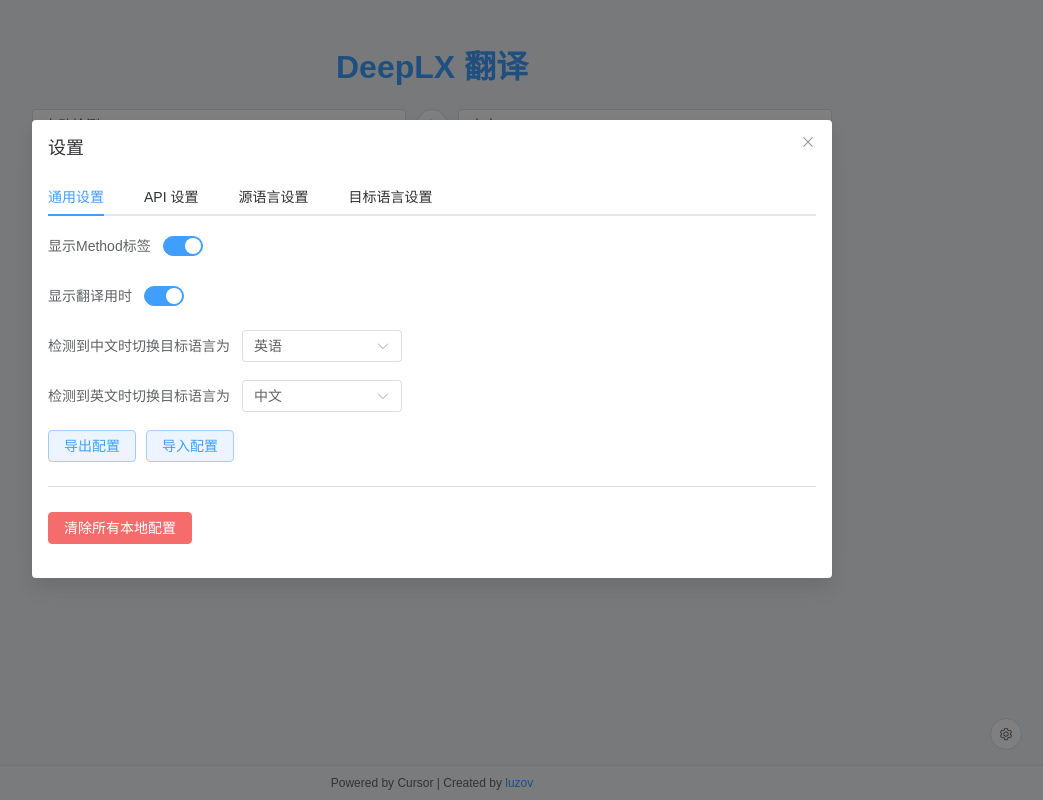
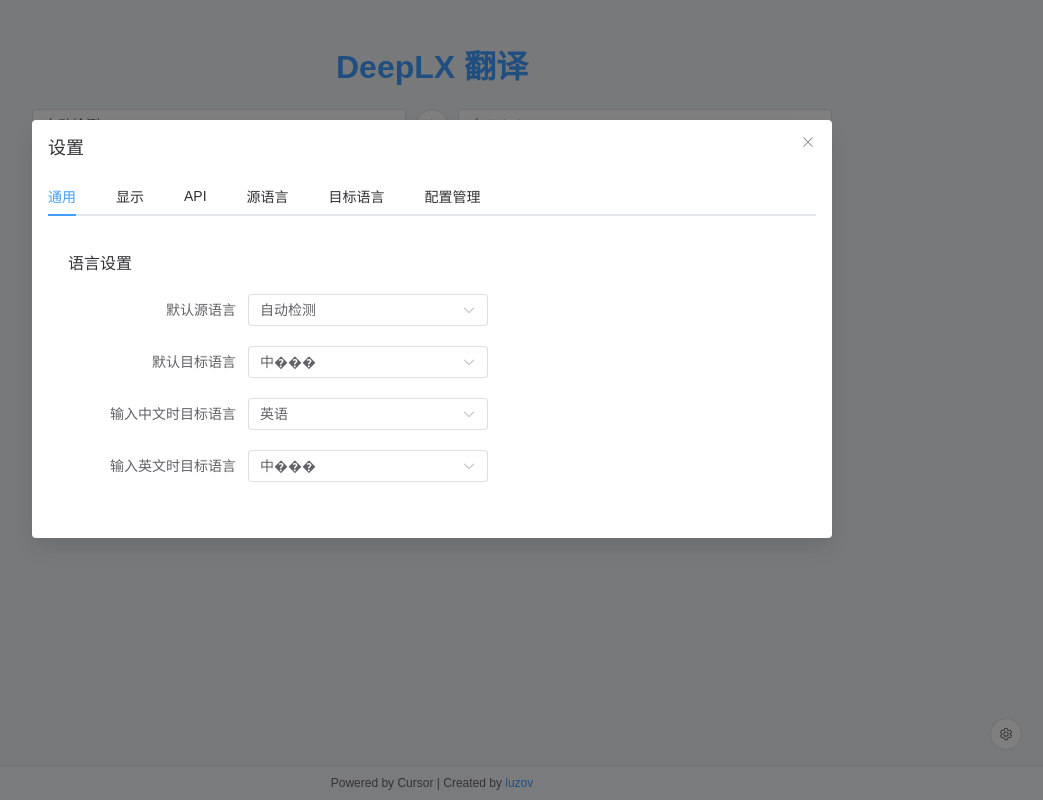
Before and after one commit to luzov/deeplx-translator, a Vue app: page / in a window 1280 px wide. Both pictures are taken after a click on the button 1214 px from the left and 734 px from the top of the page. Shown: the whole page, without its empty margins (208-1251 px from the left). Built offline with nearby package versions, Linux system fonts and the light colour scheme.

Commit message:
修改设置页布局，优化中文目标语言配置

```diff
--- a/src/components/TranslatorComponent.vue
+++ b/src/components/TranslatorComponent.vue
@@ -66,68 +66,90 @@
 
         <el-dialog title="设置" v-model="settingsVisible" width="800px" class="settings-dialog">
             <el-tabs>
-                <el-tab-pane label="通用设置">
-                    <el-form>
-                        <el-form-item label="显示Method标签">
-                            <el-switch v-model="showMethodLabel" />
+                <!-- 通用设置（语言设置） -->
+                <el-tab-pane label="通用">
+                    <el-form label-width="180px" class="settings-form">
+                        <div class="settings-group">
+                            <div class="settings-group-title">语言设置</div>
+                            <el-form-item label="默认源语言">
+                                <el-select v-model="defaultSourceLang" placeholder="选择默认源语言" class="settings-select">
+                                    <el-option v-for="lang in enabledSourceLangs"
+                                        :key="lang.value" :label="lang.label" :value="lang.value" />
+                                </el-select>
                             </el-form-item>
-                        <el-form-item label="显示翻译用时">
-                            <el-switch v-model="showTranslationTime" />
+
+                            <el-form-item label="默认目标语言">
+                                <el-select v-model="defaultTargetLang" placeholder="选择默认目标语言" class="settings-select">
+                                    <el-option v-for="lang in enabledTargetLangs"
+                                        :key="lang.value" :label="lang.label" :value="lang.value" />
+                                </el-select>
                             </el-form-item>
-                        <!-- 添加自动切换语言设置 -->
-                        <el-form-item label="检测到中文时切换目标语言为">
+
+                            <el-form-item label="输入中文时目标语言">
                                 <el-select v-model="autoTargetLangForChinese" placeholder="选择目标语言" class="settings-select">
                                     <el-option v-for="lang in enabledTargetLangs.filter(l => l.value !== 'ZH')"
                                         :key="lang.value" :label="lang.label" :value="lang.value" />
                                 </el-select>
                             </el-form-item>
 
-                        <el-form-item label="检测到英文时切换目标语言为">
+                            <el-form-item label="输入英文时目标语言">
                                 <el-select v-model="autoTargetLangForEnglish" placeholder="选择目标语言" class="settings-select">
                                     <el-option
                                         v-for="lang in enabledTargetLangs.filter(l => !['EN', 'EN-GB', 'EN-US'].includes(l.value))"
                                         :key="lang.value" :label="lang.label" :value="lang.value" />
                                 </el-select>
                             </el-form-item>
-                        <!-- 添加导入导出按钮 -->
-                        <div class="settings-actions">
-                            <el-button type="primary" plain @click="exportSettings">导出配置</el-button>
-                            <el-upload class="settings-upload" action="" :auto-upload="false" :show-file-list="false"
-                                accept=".json" @change="importSettings">
-                                <el-button type="primary" plain>导入配置</el-button>
-                            </el-upload>
                         </div>
-                        <el-divider />
-                        <!-- 现有的清除配置按钮 -->
-                        <el-form-item>
-                            <el-popconfirm title="确定要清除所有本地配置吗？此操作不可逆。" @confirm="clearAllLocalSettings"
-                                confirm-button-text="确定" cancel-button-text="取消">
-                                <template #reference>
-                                    <el-button type="danger">清除所有本地配置</el-button>
-                                </template>
-                            </el-popconfirm>
-                        </el-form-item>
                     </el-form>
                 </el-tab-pane>
-                <el-tab-pane label="API 设置">
+
+                <!-- 显示设置 -->
+                <el-tab-pane label="显示">
+                    <el-form label-width="180px" class="settings-form">
+                        <div class="settings-group">
+                            <div class="settings-group-title">显示设置</div>
+                            <el-form-item label="显示翻译引擎标签">
+                                <el-switch v-model="showMethodLabel" />
+                            </el-form-item>
+                            <el-form-item label="显示翻译用时">
+                                <el-switch v-model="showTranslationTime" />
+                            </el-form-item>
+                        </div>
+                    </el-form>
+                </el-tab-pane>
+
+                <!-- API设置 -->
+                <el-tab-pane label="API">
                     <div class="api-header">
+                        <div class="api-form-container">
                             <el-form :inline="true" class="api-form">
-                            <el-form-item label="API 地址" class="api-input">
+                                <el-form-item label="API 地址" class="api-input-item">
                                     <el-input v-model="newApiUrl" placeholder="输入新的 API 地址" />
                                 </el-form-item>
-                            <el-form-item>
+                                <el-form-item class="api-button-item">
                                     <el-button type="primary" @click="addApiUrl" :loading="isCheckingApi">添加</el-button>
                                 </el-form-item>
                             </el-form>
+                        </div>
                         <div class="api-actions">
-                            <el-button type="primary" @click="checkAllApiAvailability" :loading="isCheckingAllApis"
-                                size="small">
+                            <div class="api-actions-spacer"></div>
+                            <el-button
+                                type="primary"
+                                size="small"
+                                @click="checkAllApiAvailability"
+                                :loading="isCheckingAllApis">
                                 检查可用性
                             </el-button>
-                            <el-popconfirm title="确定要删除所有不可用的API吗？" @confirm="removeUnavailableApis"
-                                confirm-button-text="确定" cancel-button-text="取消">
+                            <el-popconfirm
+                                title="确定要删除所有不可用的API吗？"
+                                @confirm="removeUnavailableApis"
+                                confirm-button-text="确定"
+                                cancel-button-text="取消">
                                 <template #reference>
-                                    <el-button type="danger" size="small" :disabled="!hasUnavailableApis">
+                                    <el-button
+                                        type="danger"
+                                        size="small"
+                                        :disabled="!hasUnavailableApis">
                                         删除不可用
                                     </el-button>
                                 </template>
@@ -164,7 +186,9 @@
                         </el-table-column>
                     </el-table>
                 </el-tab-pane>
-                <el-tab-pane label="源语言设置">
+
+                <!-- 源语言设置 -->
+                <el-tab-pane label="源语言">
                     <el-button @click="resetSourceLanguages">重置源语言设置</el-button>
                     <el-table :data="sourceLangs" row-key="value" height="400" style="width: 100%">
                         <el-table-column prop="label" label="语言" />
@@ -176,7 +200,9 @@
                         </el-table-column>
                     </el-table>
                 </el-tab-pane>
-                <el-tab-pane label="目标语言设置">
+
+                <!-- 目标语言设置 -->
+                <el-tab-pane label="目标语言">
                     <el-button @click="resetTargetLanguages">重置目标语言设置</el-button>
                     <el-table :data="targetLangs" row-key="value" height="400" style="width: 100%">
                         <el-table-column prop="label" label="语言" />
@@ -187,6 +213,31 @@
                             </template>
                         </el-table-column>
                     </el-table>
+                </el-tab-pane>
+
+                <!-- 配置管理 -->
+                <el-tab-pane label="配置管理">
+                    <el-form label-width="180px" class="settings-form">
+                        <div class="settings-group">
+                            <div class="settings-group-title">配置管理</div>
+                            <el-form-item class="settings-actions">
+                                <el-button type="primary" plain @click="exportSettings">导出配置</el-button>
+                                <el-upload class="settings-upload" action="" :auto-upload="false" :show-file-list="false"
+                                    accept=".json" @change="importSettings">
+                                    <el-button type="primary" plain>导入配置</el-button>
+                                </el-upload>
+                            </el-form-item>
+
+                            <el-form-item>
+                                <el-popconfirm title="确定要清除所有本地配置吗？此操作不可逆。" @confirm="clearAllLocalSettings"
+                                    confirm-button-text="确定" cancel-button-text="取消">
+                                    <template #reference>
+                                        <el-button type="danger">清除所有本地配置</el-button>
+                                    </template>
+                                </el-popconfirm>
+                            </el-form-item>
+                        </div>
+                    </el-form>
                 </el-tab-pane>
             </el-tabs>
         </el-dialog>
@@ -204,31 +255,35 @@
 import { ElMessage, ElMessageBox } from 'element-plus';
 import { Refresh, Setting, Document } from '@element-plus/icons-vue';
 
-const sourceText = ref('');
-const translationResult = ref('');
-const alternativeTranslations = ref<string[]>([]);
-const alternativeTranslationsText = ref('');
-const translationMethod = ref('');
-const isTranslating = ref(false);
-const settingsVisible = ref(false);
-const newApiUrl = ref('');
-const apiUrls = ref<{ url: string; method: string; available: boolean; useCount: number; lastUsed: number; successCount: number; failureCount: number }[]>([]);
-const sourceLang = ref('AUTO');
-const targetLang = ref('ZH');
-const showMethodLabel = ref(true);
-const isCheckingApi = ref(false);
-const isCheckingAllApis = ref(false);
-const showTranslationTime = ref(true);
-const translationTime = ref(0);
+const sourceText = ref('');  // 源文本
+const translationResult = ref('');  // 翻译结果
+const alternativeTranslations = ref<string[]>([]);  // 替代翻译
+const alternativeTranslationsText = ref('');  // 替代翻译文本
+const translationMethod = ref('');  // 翻译引擎
+const isTranslating = ref(false);   // 是否正在翻译
+const settingsVisible = ref(false); // 设置对话框是否可见
+const newApiUrl = ref('');  // 新API地址
+const apiUrls = ref<{ url: string; method: string; available: boolean; useCount: number; lastUsed: number; successCount: number; failureCount: number }[]>([]); // API列表
+const sourceLang = ref('AUTO');  // 源语言
+const targetLang = ref('ZH');  // 目标语言
+const showMethodLabel = ref(true);  // 显示翻译引擎标签
+const isCheckingApi = ref(false);  // 检查API可用性
+const isCheckingAllApis = ref(false);   // 检查API可用性
+const showTranslationTime = ref(true);  // 显示翻译用时
+const translationTime = ref(0); // 翻译用时
 const autoTargetLangForChinese = ref('EN');  // 检测到中文时的默认目标语言
 const autoTargetLangForEnglish = ref('ZH');  // 检测到英文时的默认目标语言
+const defaultSourceLang = ref('AUTO');  // 默认源语言
+const defaultTargetLang = ref('ZH');  // 默认目标语言
 
+// 语言设置
 interface Language {
     value: string;
     label: string;
     enabled: boolean;
 }
 
+// 源语言列表
 const sourceLangs = ref<Language[]>([
     { value: 'AUTO', label: '自动检测', enabled: true },
     { value: 'ZH', label: '中文', enabled: true },
@@ -243,7 +298,7 @@
     { value: 'BG', label: '保加利亚语', enabled: false },
     { value: 'CS', label: '捷克语', enabled: false },
     { value: 'DA', label: '丹麦语', enabled: false },
-    { value: 'EL', label: '希腊语', enabled: false },
+    { value: 'EL', label: '希腊', enabled: false },
     { value: 'ET', label: '爱沙尼亚语', enabled: false },
     { value: 'FI', label: '芬兰语', enabled: false },
     { value: 'HU', label: '匈牙利语', enabled: false },
@@ -255,15 +310,16 @@
     { value: 'PL', label: '波兰语', enabled: false },
     { value: 'PT', label: '葡萄牙语', enabled: false },
     { value: 'RO', label: '罗马尼亚语', enabled: false },
-    { value: 'SK', label: '斯洛伐克语', enabled: false },
+    { value: 'SK', label: '斯洛伐语', enabled: false },
     { value: 'SL', label: '斯洛文尼亚语', enabled: false },
     { value: 'SV', label: '瑞典语', enabled: false },
     { value: 'TR', label: '土耳其语', enabled: false },
     { value: 'UK', label: '乌克兰语', enabled: false },
 ]);
 
+// 目标语言列表
 const targetLangs = ref<Language[]>([
-    { value: 'ZH', label: '中文', enabled: true },
+    { value: 'ZH', label: '中���', enabled: true },
     { value: 'EN', label: '英语', enabled: true },
     { value: 'EN-US', label: '英语（美国）', enabled: true },
     { value: 'EN-GB', label: '英语（英国）', enabled: true },
@@ -300,10 +356,10 @@
     { value: 'ZH-HANT', label: '中文（繁体）', enabled: false },
 ]);
 
+// 启用源语言列表
 const enabledSourceLangs = computed(() => sourceLangs.value.filter(lang => lang.enabled));
+// 启用目标语言列表
 const enabledTargetLangs = computed(() => targetLangs.value.filter(lang => lang.enabled));
-
-
 
 
 // 修改格式化API URL的辅助函数
@@ -457,72 +513,6 @@
     isTranslating.value = false;
 };
 
-
-// 添加防抖函数
-const debounce = (fn: Function, delay: number) => {
-    let timeoutId: ReturnType<typeof setTimeout> | null = null;
-    return function (this: any, ...args: any[]) {
-        if (timeoutId !== null) {
-            clearTimeout(timeoutId);
-        }
-        timeoutId = setTimeout(() => fn.apply(this, args), delay);
-    };
-};
-
-// 添加检测中文的函数
-const containsChinese = (text: string): boolean => {
-    return /[\u4e00-\u9fa5]/.test(text);
-};
-
-// 添加检测英语的函数
-const containsEnglish = (text: string): boolean => {
-    return /[a-zA-Z]/.test(text);
-};
-
-// 监听目标语言变化
-watch(targetLang, () => {
-    if (sourceText.value.trim() && !isTranslating.value) {
-        translate();
-    }
-});
-
-
-watch(sourceText, debounce(() => {
-    const text = sourceText.value.trim();
-
-    if (!text) {
-        translationResult.value = '';
-        alternativeTranslations.value = [];
-        alternativeTranslationsText.value = '';
-        translationMethod.value = '';
-        return;
-    }
-
-    // 检测中文并自动切换目标语言
-    if (containsChinese(text) && targetLang.value === 'ZH') {
-        sourceLang.value = 'AUTO';
-        targetLang.value = autoTargetLangForChinese.value;
-        ElMessage.success('检测到中文输入，已自动切换目标语言');
-        return;
-    }
-
-    // 检测英语并自动切换目标语言
-    if (containsEnglish(text) && ['EN', 'EN-GB', 'EN-US'].includes(targetLang.value)) {
-        sourceLang.value = 'AUTO';
-        targetLang.value = autoTargetLangForEnglish.value;
-        ElMessage.success('检测到英语输入，已自动切换目标语言');
-        return;
-    }
-
-    if (!isTranslating.value) {
-        translate();
-    }
-}, 500));
-
-const showSettings = () => {
-    settingsVisible.value = true;
-};
-
 // 添加API函数
 const addApiUrl = async () => {
     if (!newApiUrl.value) {
@@ -582,22 +572,6 @@
     alternativeTranslationsText.value = '';
 };
 
-// 监听 showMethodLabel 的变化并保存到 localStorage
-watch(showMethodLabel, (newValue) => {
-    localStorage.setItem('showMethodLabel', JSON.stringify(newValue));
-});
-
-// 监听 showTranslationTime 的变化并保存到 localStorage
-watch(showTranslationTime, (newValue) => {
-    localStorage.setItem('showTranslationTime', JSON.stringify(newValue));
-});
-
-// 监听设置变化并保存
-watch([autoTargetLangForChinese, autoTargetLangForEnglish], ([newChinese, newEnglish]) => {
-    localStorage.setItem('autoTargetLangForChinese', newChinese);
-    localStorage.setItem('autoTargetLangForEnglish', newEnglish);
-});
-
 // 在组件挂载时从 localStorage 读取 showMethodLabel 和 apiUrls 的值
 onMounted(() => {
     const savedApiUrls = localStorage.getItem('apiUrls');
@@ -626,6 +600,18 @@
     }
 
     loadLanguageSettings();
+
+    const savedDefaultSourceLang = localStorage.getItem('defaultSourceLang');
+    if (savedDefaultSourceLang) {
+        defaultSourceLang.value = savedDefaultSourceLang;
+        sourceLang.value = savedDefaultSourceLang; // 设置初始源语言
+    }
+
+    const savedDefaultTargetLang = localStorage.getItem('defaultTargetLang');
+    if (savedDefaultTargetLang) {
+        defaultTargetLang.value = savedDefaultTargetLang;
+        targetLang.value = savedDefaultTargetLang; // 设置初始目标语言
+    }
 });
 
 // 添加计算属性来决定标签的类型
@@ -725,21 +711,6 @@
         }
     }, 1000);
 };
-
-// 检查单个API可用性的函数
-// const checkApiAvailability = async (apiUrl: string): Promise<boolean> => {
-//     try {
-//         const response = await makeApiRequest(apiUrl, {
-//             text: 'hello',
-//             source_lang: 'EN',
-//             target_lang: 'ZH',
-//         });
-//         return !!(response.data && response.data.data);
-//     } catch (error) {
-//         console.error('API可用性检查失败:', error);
-//         return false;
-//     }
-// };
 
 // 检查所有API可用性
 const checkAllApiAvailability = async () => {
@@ -849,7 +820,9 @@
         sourceLangs: sourceLangs.value,
         targetLangs: targetLangs.value,
         autoTargetLangForChinese: autoTargetLangForChinese.value,
-        autoTargetLangForEnglish: autoTargetLangForEnglish.value
+        autoTargetLangForEnglish: autoTargetLangForEnglish.value,
+        defaultSourceLang: defaultSourceLang.value,
+        defaultTargetLang: defaultTargetLang.value,
     };
 
     const blob = new Blob([JSON.stringify(settings, null, 2)], { type: 'application/json' });
@@ -893,6 +866,12 @@
             }
             if (settings.autoTargetLangForEnglish) {
                 autoTargetLangForEnglish.value = settings.autoTargetLangForEnglish;
+            }
+            if (settings.defaultSourceLang) {
+                defaultSourceLang.value = settings.defaultSourceLang;
+            }
+            if (settings.defaultTargetLang) {
+                defaultTargetLang.value = settings.defaultTargetLang;
             }
 
             // 保存到本地存储
@@ -943,6 +922,98 @@
 
     localStorage.setItem('apiUrls', JSON.stringify(apiUrls.value));
 };
+
+// 防抖函数
+const debounce = (fn: Function, delay: number) => {
+    let timeoutId: ReturnType<typeof setTimeout> | null = null;
+    return function (this: any, ...args: any[]) {
+        if (timeoutId !== null) {
+            clearTimeout(timeoutId);
+        }
+        timeoutId = setTimeout(() => fn.apply(this, args), delay);
+    };
+};
+
+// 检测中文
+const containsChinese = (text: string): boolean => {
+    return /[\u4e00-\u9fa5]/.test(text);
+};
+
+// 检测英语
+const containsEnglish = (text: string): boolean => {
+    return /[a-zA-Z]/.test(text);
+};
+
+// 以下为监听器
+// 监听目标语言变化
+watch(targetLang, () => {
+    if (sourceText.value.trim() && !isTranslating.value) {
+        translate();
+    }
+});
+
+watch(sourceText, debounce(() => {
+    const text = sourceText.value.trim();
+
+    if (!text) {
+        translationResult.value = '';
+        alternativeTranslations.value = [];
+        alternativeTranslationsText.value = '';
+        translationMethod.value = '';
+        return;
+    }
+
+    // 检测中文并自动切换目标语言
+    if (containsChinese(text) && ['ZH', 'ZH-HANS', 'ZH-HANT'].includes(targetLang.value)) {
+        sourceLang.value = 'AUTO';
+        targetLang.value = autoTargetLangForChinese.value;
+        ElMessage.success('检测到中文输入，已自动切换目标语言');
+        return;
+    }
+
+    // 检测英语并自动切换目标语言
+    if (containsEnglish(text) && ['EN', 'EN-GB', 'EN-US'].includes(targetLang.value)) {
+        sourceLang.value = 'AUTO';
+        targetLang.value = autoTargetLangForEnglish.value;
+        ElMessage.success('检测到英语输入，已自动切换目标语言');
+        return;
+    }
+
+    if (!isTranslating.value) {
+        translate();
+    }
+}, 500));
+
+const showSettings = () => {
+    settingsVisible.value = true;
+};
+
+// 监听 showMethodLabel 的变化并保存到 localStorage
+watch(showMethodLabel, (newValue) => {
+    localStorage.setItem('showMethodLabel', JSON.stringify(newValue));
+});
+
+// 监听 showTranslationTime 的变化并保存到 localStorage
+watch(showTranslationTime, (newValue) => {
+    localStorage.setItem('showTranslationTime', JSON.stringify(newValue));
+});
+
+// 监听设置变化并保存
+watch([autoTargetLangForChinese, autoTargetLangForEnglish], ([newChinese, newEnglish]) => {
+    localStorage.setItem('autoTargetLangForChinese', newChinese);
+    localStorage.setItem('autoTargetLangForEnglish', newEnglish);
+});
+
+// 添加对默认语言变化的监听
+watch([defaultSourceLang, defaultTargetLang], ([newSourceLang, newTargetLang]) => {
+    localStorage.setItem('defaultSourceLang', newSourceLang);
+    localStorage.setItem('defaultTargetLang', newTargetLang);
+
+    // 更新当前语言选择
+    sourceLang.value = newSourceLang;
+    targetLang.value = newTargetLang;
+});
+
 </script>
 
 <style scoped>
@@ -1044,32 +1115,58 @@
     flex-direction: column;
     gap: 16px;
     margin-bottom: 20px;
+    width: 100%;
+}
+
+.api-form-container {
+    width: 100%;
 }
 
 .api-form {
     display: flex;
-    align-items: center;
-    margin-bottom: 0;
+    width: 100%;
 }
 
+.api-input-item {
+    flex: 1;
+    margin-right: 10px;
+}
+
+.api-button-item {
+    width: auto;
+    margin-right: 0 !important;
+}
+
+.api-input-item :deep(.el-form-item__content) {
+    width: 100%;
+}
+
+.api-actions {
+    display: flex;
+    width: 100%;
+    justify-content: flex-end;
+    gap: 8px;  /* 减小按钮之间的间距 */
+    padding: 0;  /* 移除可能的内边距 */
+    margin: 0;   /* 移除可能的外边距 */
+}
+
+.api-actions-spacer {
+    flex: 1;
+}
+
+/* 确保表单项之间的间距一致 */
 .api-form :deep(.el-form-item) {
     margin-bottom: 0;
     margin-right: 10px;
 }
 
-.api-form :deep(.el-form-item:first-child) {
-    flex: 1;
+.api-form :deep(.el-form-item:last-child) {
+    margin-right: 0;
 }
 
-.api-input {
+/* 确保输入框占满可用空间 */
+.api-form :deep(.el-input) {
     width: 100%;
-}
-
-.api-actions {
-    display: flex;
-    justify-content: flex-end;
-    /* 将按钮靠右对齐 */
-    gap: 8px;
 }
 
 :deep(.el-dialog__body) {
@@ -1098,12 +1195,14 @@
 
 .settings-actions {
     display: flex;
-    gap: 10px;
+    gap: 20px;
     margin: 10px 0;
+    justify-content: space-between;
 }
 
 .settings-upload {
     display: inline-block;
+    margin-left: 10px;
 }
 
 .settings-select {
@@ -1143,4 +1242,67 @@
     line-height: 1.5;
     color: #666;
 }
+
+/* 设置表单整体样式 */
+.settings-form {
+    padding: 20px;
+    max-width: 800px;
+    margin: 0 auto;
+}
+
+/* 设置组样式 */
+.settings-group {
+    margin-bottom: 30px;
+    padding-bottom: 20px;
+    border-bottom: 1px solid #ebeef5;
+}
+
+.settings-group:last-child {
+    border-bottom: none;
+    margin-bottom: 0;
+    padding-bottom: 0;
+}
+
+.settings-group-title {
+    font-size: 16px;
+    font-weight: 500;
+    color: #303133;
+    margin-bottom: 20px;
+}
+
+/* 统一表单项样式 */
+.settings-form :deep(.el-form-item) {
+    margin-bottom: 20px;
+}
+
+.settings-form :deep(.el-form-item__label) {
+    font-weight: normal;
+    color: #606266;
+}
+
+/* 统一选择框宽度 */
+.settings-select {
+    width: 240px;
+}
+
+/* 配置管理按钮组样式 */
+.settings-actions {
+    display: flex;
+    gap: 10px;
+}
+
+.settings-upload {
+    display: inline-block;
+}
+
+/* 确保所有表单控件左对齐 */
+.settings-form :deep(.el-form-item__content) {
+    display: flex;
+    justify-content: flex-start;
+}
+
+/* 开关组件样式调整 */
+.settings-form :deep(.el-switch) {
+    margin-right: auto;
+}
 </style>
```
Lines whose indentation alone changed are shown as unchanged.
